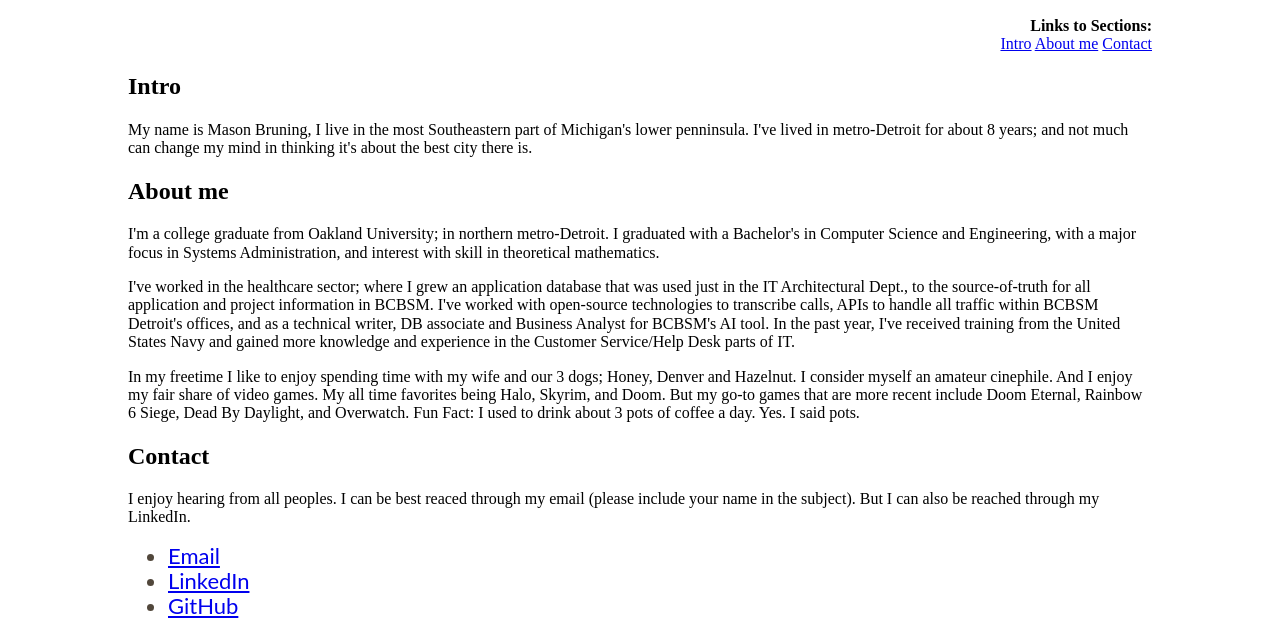
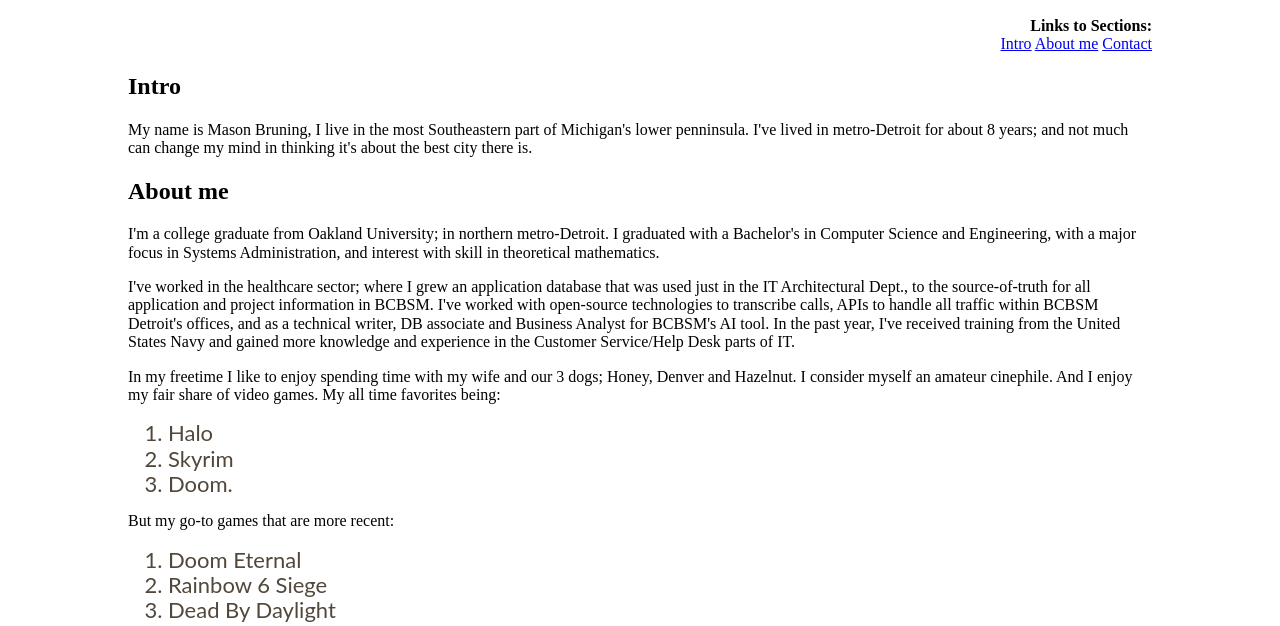
Before and after one commit to Invisibleman1921/htmlPortfolio, a plain HTML site: page index.html in a window 1280 px wide. Shown: the part 120-746 px from the top of the page. Drawn offline with nearby package versions, Linux system fonts and the light colour scheme.

Commit message:
Update index.html

```diff
--- a/index.html
+++ b/index.html
@@ -44,14 +44,25 @@
 
            <p>In my freetime I like to enjoy spending time with my wife and our 3 dogs; Honey, Denver and Hazelnut.
            I consider myself an amateur cinephile.
-           And I enjoy my fair share of video games. My all time favorites being Halo, Skyrim, and Doom. But my go-to games that are more recent
-           include Doom Eternal, Rainbow 6 Siege, Dead By Daylight, and Overwatch.
-           Fun Fact: I used to drink about 3 pots of coffee a day. Yes. I said pots.</p>
+		   And I enjoy my fair share of video games. My all time favorites being: </p>
+	    <ol>
+		    <li>Halo
+	            <li>Skyrim
+	            <li>Doom.
+	    </ol>
+			    <p>But my go-to games that are more recent: </p>
+	    <ol>
+		    <li>Doom Eternal</li>
+		    <li>Rainbow 6 Siege</li>
+		    <li>Dead By Daylight</li>
+		    <li>Overwatch</li>
+	    </ol>
+           <h3>Fun Fact: I used to drink about 3 pots of coffee a day. Yes. I said pots.</h3>
     </article>
     </section>
     <section id="Contact">
       <h2>Contact</h2>
-        <p>I enjoy hearing from all peoples. I can be best reaced through my email (please include your name in the subject).
+        <p>I enjoy hearing from all peoples. I can be best reached through my email (please include your name in the subject).
           But I can also be reached through my LinkedIn.
 	</p>
           <ul>
```
